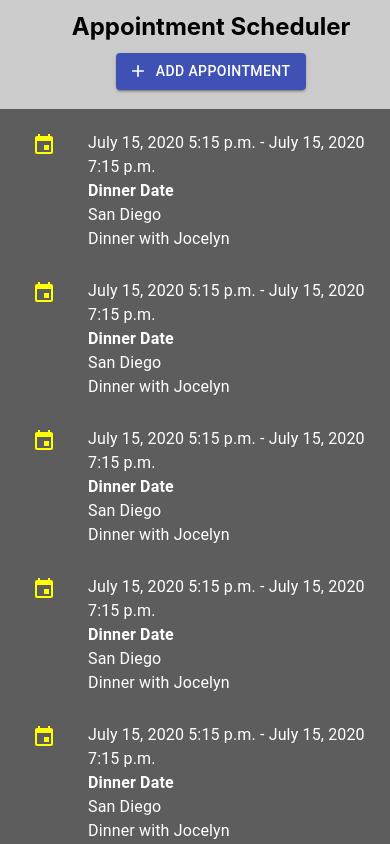
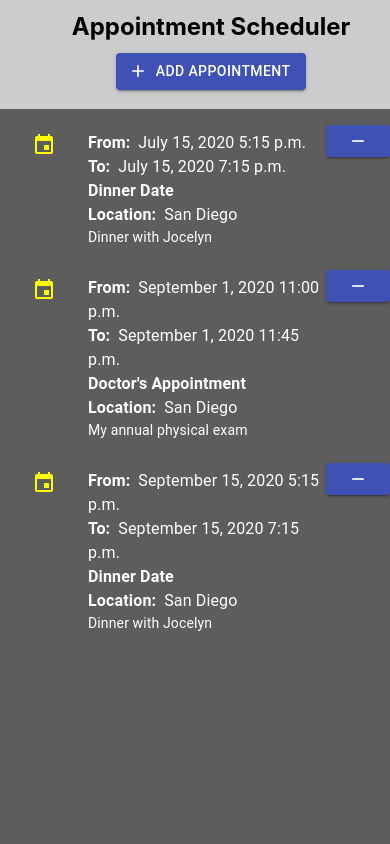
Before and after one commit to kratner/react-appointment-scheduler, a React (Create React App) app: page / in a window 390 px wide. Shown: the top 844 px of the page. Built offline with nearby package versions, Linux system fonts and the light colour scheme.

Commit message:
Delete button and responsiveness

```diff
--- a/src/App.css
+++ b/src/App.css
@@ -11,4 +11,10 @@
   #titlebar button {
     margin-bottom: 0.5em;
   }
+  .deletebutton .MuiButton-startIcon {
+    margin: 0;
+  }
+  .deletebuttontext {
+    display: none;
+  }
 }
--- a/src/components/EventList.js
+++ b/src/components/EventList.js
@@ -5,6 +5,8 @@ import ListItemIcon from "@material-ui/core/ListItemIcon";
 import ListItemText from "@material-ui/core/ListItemText";
 import Typography from "@material-ui/core/Typography";
 import EventIcon from "@material-ui/icons/Event";
+import Button from "@material-ui/core/Button";
+import RemoveIcon from "@material-ui/icons/Remove";
 import { format } from "date-fns";
 
 const containerStyle = {
@@ -35,7 +37,20 @@ export default props => {
                     //variant="body2"
                     style={{ color: "#FFFFFF" }}
                   >
-                    {fmtDTStart} - {fmtDTEnd}
+                    <span style={{ fontWeight: "bold", marginRight: ".5em" }}>
+                      From:
+                    </span>
+                    {fmtDTStart}
+                  </Typography>
+                  <Typography
+                    component="p"
+                    //variant="body2"
+                    style={{ color: "#FFFFFF" }}
+                  >
+                    <span style={{ fontWeight: "bold", marginRight: ".5em" }}>
+                      To:
+                    </span>
+                    {fmtDTEnd}
                   </Typography>
                   <Typography
                     component="p"
@@ -49,6 +64,9 @@ export default props => {
                     //variant="body2"
                     style={{ color: "#FFFFFF" }}
                   >
+                    <span style={{ fontWeight: "bold", marginRight: ".5em" }}>
+                      Location:
+                    </span>
                     {node.location}
                   </Typography>
                 </React.Fragment>
@@ -58,13 +76,26 @@ export default props => {
                   <Typography
                     component="span"
                     //variant="body2"
-                    style={{ color: "#FFFFFF" }}
+                    style={{ color: "#FFFFFF", fontSize: "1em" }}
                   >
                     {node.description}
                   </Typography>
                 </React.Fragment>
               }
             />
+            <div>
+              <Button
+                variant="contained"
+                color="primary"
+                startIcon={<RemoveIcon />}
+                onClick={() => props.onRemoveItem(node)}
+                title="Cancel (Delete) Appointment"
+                disabled={props.formVisible}
+                className="deletebutton"
+              >
+                <span className="deletebuttontext">Cancel (Delete)</span>
+              </Button>
+            </div>
           </ListItem>
         </div>
       );
--- a/src/containers/Container.js
+++ b/src/containers/Container.js
@@ -42,68 +42,13 @@ class Container extends Component {
           title: "Dinner Date",
           location: "San Diego",
           description: "Dinner with Jocelyn"
-        },
-        {
-          dtstart: new Date("09/15/2020 17:15"),
-          dtend: new Date("09/15/2020 19:15"),
-          title: "Dinner Date",
-          location: "San Diego",
-          description: "Dinner with Jocelyn"
-        },
-        {
-          dtstart: new Date("7/15/2020 17:15"),
-          dtend: new Date("7/15/2020 19:15"),
-          title: "Dinner Date",
-          location: "San Diego",
-          description: "Dinner with Jocelyn"
-        },
-        {
-          dtstart: new Date("09/15/2020 17:15"),
-          dtend: new Date("09/15/2020 19:15"),
-          title: "Dinner Date",
-          location: "San Diego",
-          description: "Dinner with Jocelyn"
-        },
-        {
-          dtstart: new Date("7/15/2020 17:15"),
-          dtend: new Date("7/15/2020 19:15"),
-          title: "Dinner Date",
-          location: "San Diego",
-          description: "Dinner with Jocelyn"
-        },
-        {
-          dtstart: new Date("09/15/2020 17:15"),
-          dtend: new Date("09/15/2020 19:15"),
-          title: "Dinner Date",
-          location: "San Diego",
-          description: "Dinner with Jocelyn"
-        },
-        {
-          dtstart: new Date("7/15/2020 17:15"),
-          dtend: new Date("7/15/2020 19:15"),
-          title: "Dinner Date",
-          location: "San Diego",
-          description: "Dinner with Jocelyn"
-        },
-        {
-          dtstart: new Date("09/15/2020 17:15"),
-          dtend: new Date("09/15/2020 19:15"),
-          title: "Dinner Date",
-          location: "San Diego",
-          description: "Dinner with Jocelyn"
-        },
-        {
-          dtstart: new Date("7/15/2020 17:15"),
-          dtend: new Date("7/15/2020 19:15"),
-          title: "Dinner Date",
-          location: "San Diego",
-          description: "Dinner with Jocelyn"
         }
       ]
     };
     this.handleShowFormClick = this.handleShowFormClick.bind(this);
     this.handleFormCancel = this.handleFormCancel.bind(this);
     this.handleFormSubmit = this.handleFormSubmit.bind(this);
+    this.handleRemoveItem = this.handleRemoveItem.bind(this);
   }
   handleShowFormClick() {
     this.setState({
@@ -122,6 +67,31 @@ class Container extends Component {
       events: events,
       formVisible: false
     });
+  }
+  removeEvent(array, dtstart, dtend, title, location, description) {
+    const index = array.findIndex(obj => {
+      return (
+        obj.dtstart === dtstart &&
+        obj.dtend === dtend &&
+        obj.title === title &&
+        obj.location === location &&
+        obj.description === description
+      );
+    });
+    return index >= 0
+      ? [...array.slice(0, index), ...array.slice(index + 1)]
+      : array;
+  }
+  handleRemoveItem(element) {
+    const events = this.removeEvent(
+      this.state.events,
+      element.dtstart,
+      element.dtend,
+      element.title,
+      element.location,
+      element.description
+    );
+    this.setState({ events: events });
   }
   componentDidMount() {
     const dt = new DateTime();
@@ -145,7 +115,10 @@ class Container extends Component {
             onFormSubmit={this.handleFormSubmit}
           />
         ) : null}
-        <EventList events={this.state.events} />
+        <EventList
+          events={this.state.events}
+          onRemoveItem={this.handleRemoveItem}
+        />
       </div>
     );
   }
```
